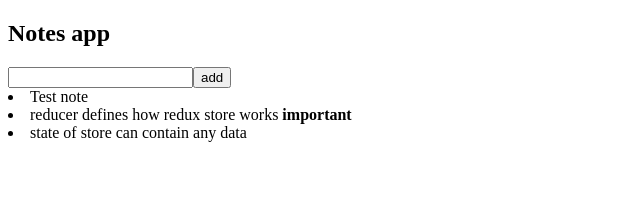
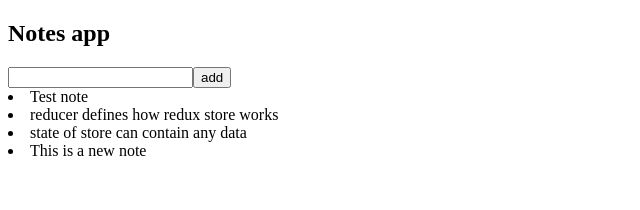
Before and after one commit to kamrantahir2/MOOC-NoteApp-6d-Redux, a React (Vite) app: page / in a window 1280 px wide. Shown: the top 210 px of the page, without its empty margins (0-640 px from the left). Built offline with nearby package versions, Linux system fonts and the light colour scheme; data requests are answered from the project's data file.

Commit message:
Use setQueryData to update state for frontend after new note is created or importance is change

```diff
--- a/db.json
+++ b/db.json
@@ -8,12 +8,17 @@
     {
       "id": "8ba8",
       "content": "reducer defines how redux store works",
-      "important": true
+      "important": false
     },
     {
       "id": "9016",
       "content": "state of store can contain any data",
       "important": false
+    },
+    {
+      "id": "f697",
+      "content": "This is a new note",
+      "important": false
     }
   ]
 }
--- a/src/App.jsx
+++ b/src/App.jsx
@@ -6,15 +6,20 @@ const App = () => {
 
   const newNoteMutation = useMutation({
     mutationFn: createNote,
-    onSuccess: () => {
-      queryClient.invalidateQueries({ queryKey: ["notes"] });
+    onSuccess: (newNote) => {
+      const notes = queryClient.getQueryData(["notes"]);
+      queryClient.setQueryData(["notes"], notes.concat(newNote));
     },
   });
 
   const updateNoteMutation = useMutation({
     mutationFn: updateNote,
-    onSuccess: () => {
-      queryClient.invalidateQueries({ queryKey: ["notes"] });
+    onSuccess: (updatedNote) => {
+      const notes = queryClient.getQueryData(["notes"]);
+      const updated = notes.map((note) =>
+        note.id !== updatedNote.id ? note : updatedNote
+      );
+      queryClient.setQueryData(["notes"], updated);
     },
   });
 
--- a/src/requests.js
+++ b/src/requests.js
@@ -5,7 +5,7 @@ const baseUrl = "http://localhost:3001/notes";
 export const getNotes = () => axios.get(baseUrl).then((res) => res.data);
 
 export const createNote = (newNote) => {
-  axios.post(baseUrl, newNote).then((res) => res.data);
+  return axios.post(baseUrl, newNote).then((res) => res.data);
 };
 
 export const updateNote = (updatedNote) =>
```
